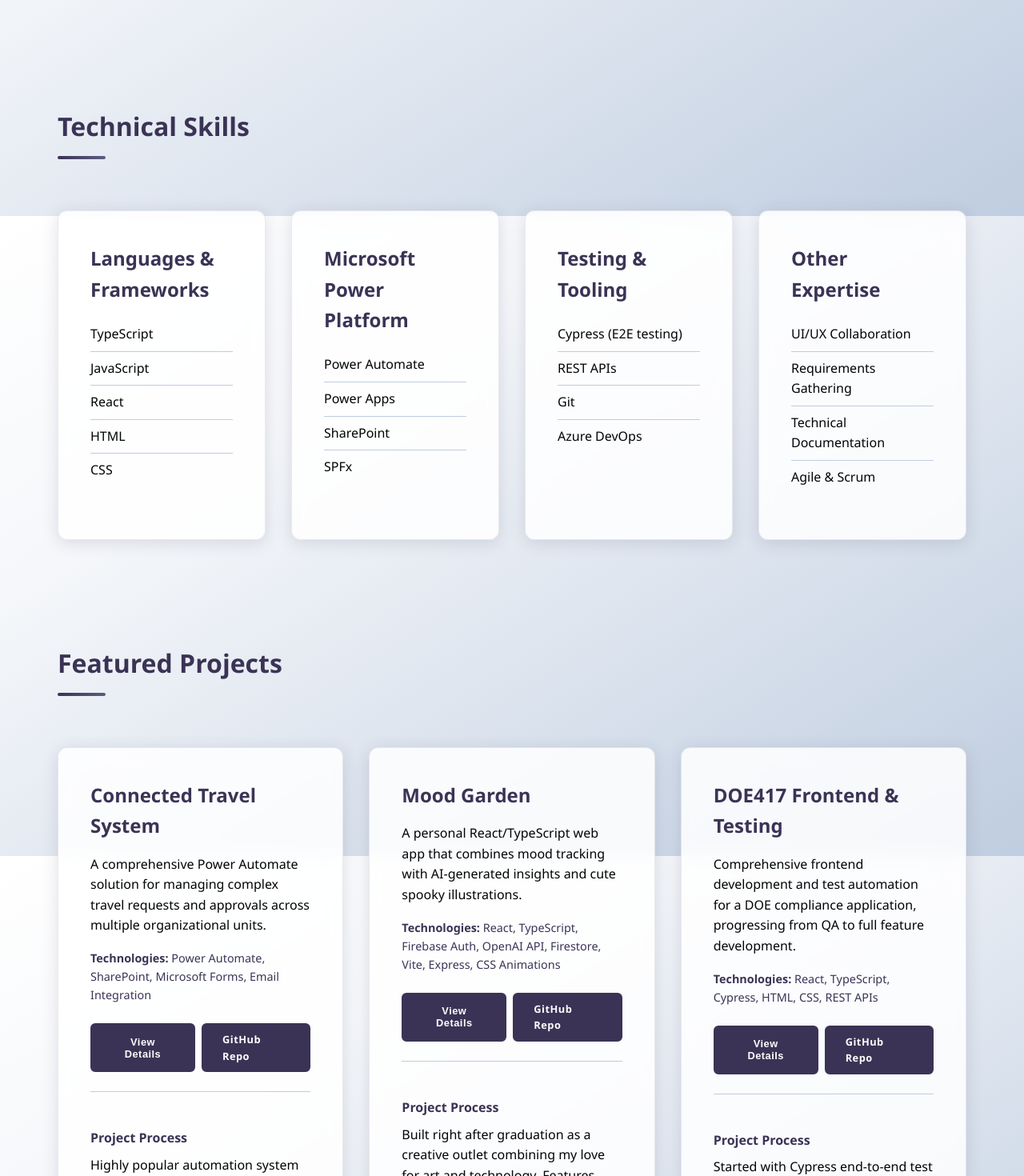
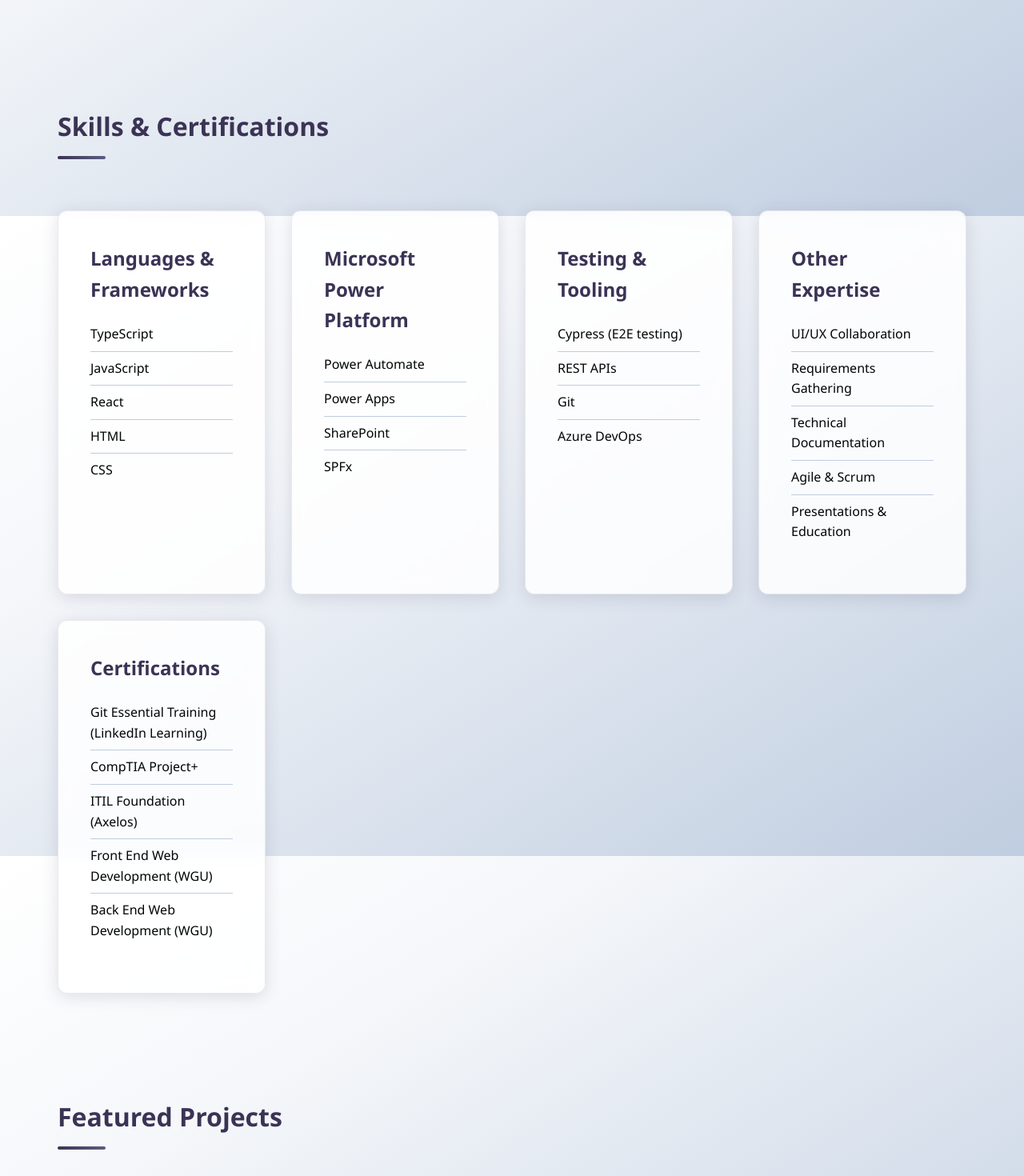
Before and after one commit to abrow2504/AlexBrownSoftwareDeveloper, a React (Vite) app: page / in a window 1280 px wide. Shown: the part 1330-2800 px from the top of the page at 80% size. Built offline with nearby package versions, Linux system fonts and the light colour scheme.

Commit message:
getting chnages

```diff
--- a/src/App.tsx
+++ b/src/App.tsx
@@ -125,7 +125,7 @@ function App() {
 
         <section id="skills" className="skills">
           <div className="container">
-            <h2>Technical Skills</h2>
+            <h2>Skills & Certifications</h2>
             <div className="skills-grid">
               <div className="skill-category">
                 <h3>Languages & Frameworks</h3>
@@ -162,6 +162,17 @@ function App() {
                   <li>Requirements Gathering</li>
                   <li>Technical Documentation</li>
                   <li>Agile & Scrum</li>
+                  <li>Presentations & Education</li>
+                </ul>
+              </div>
+              <div className="skill-category">
+                <h3>Certifications</h3>
+                <ul>
+                  <li>Git Essential Training (LinkedIn Learning)</li>
+                  <li>CompTIA Project+</li>
+                  <li>ITIL Foundation (Axelos)</li>
+                  <li>Front End Web Development (WGU)</li>
+                  <li>Back End Web Development (WGU)</li>
                 </ul>
               </div>
             </div>
```
